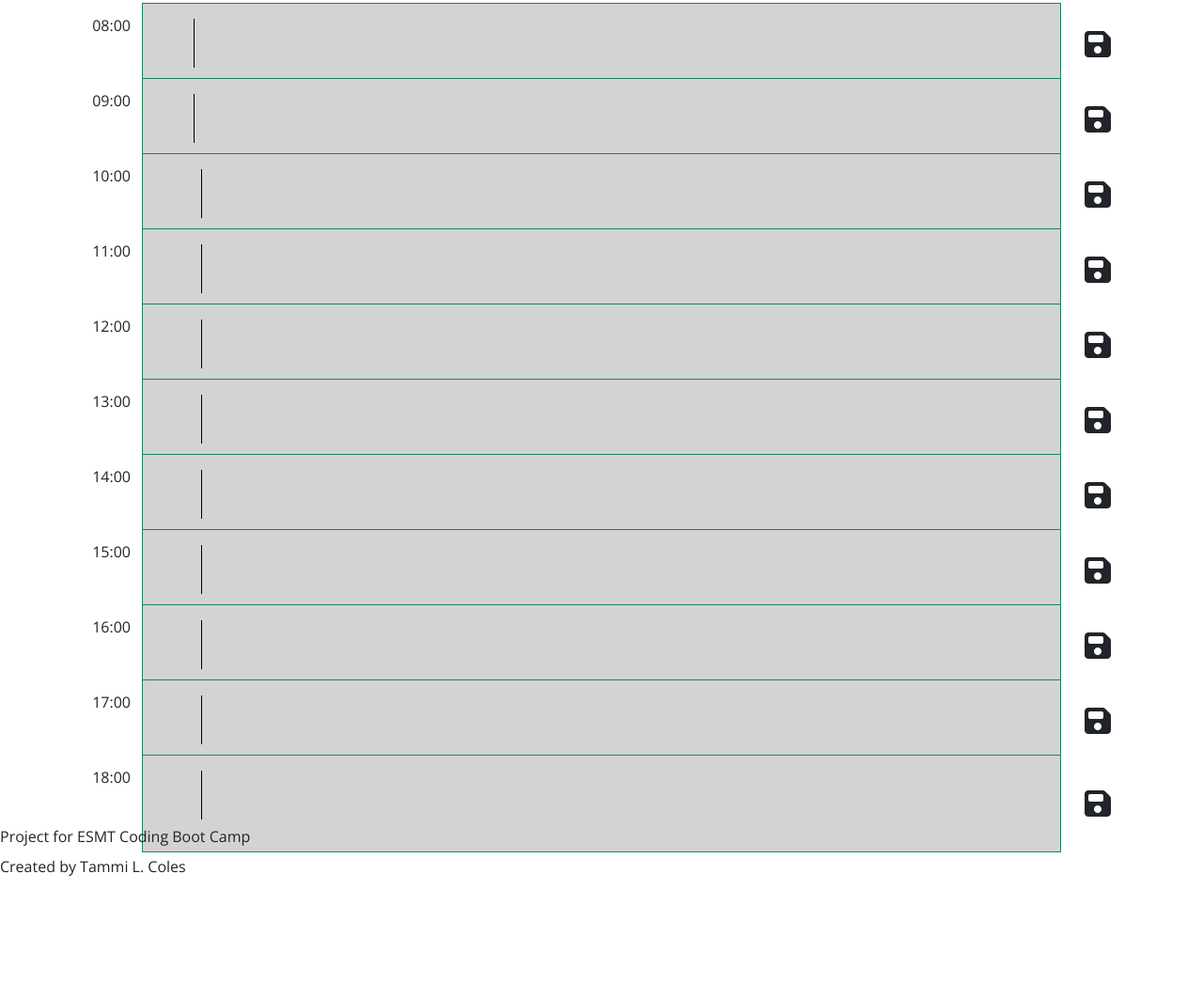
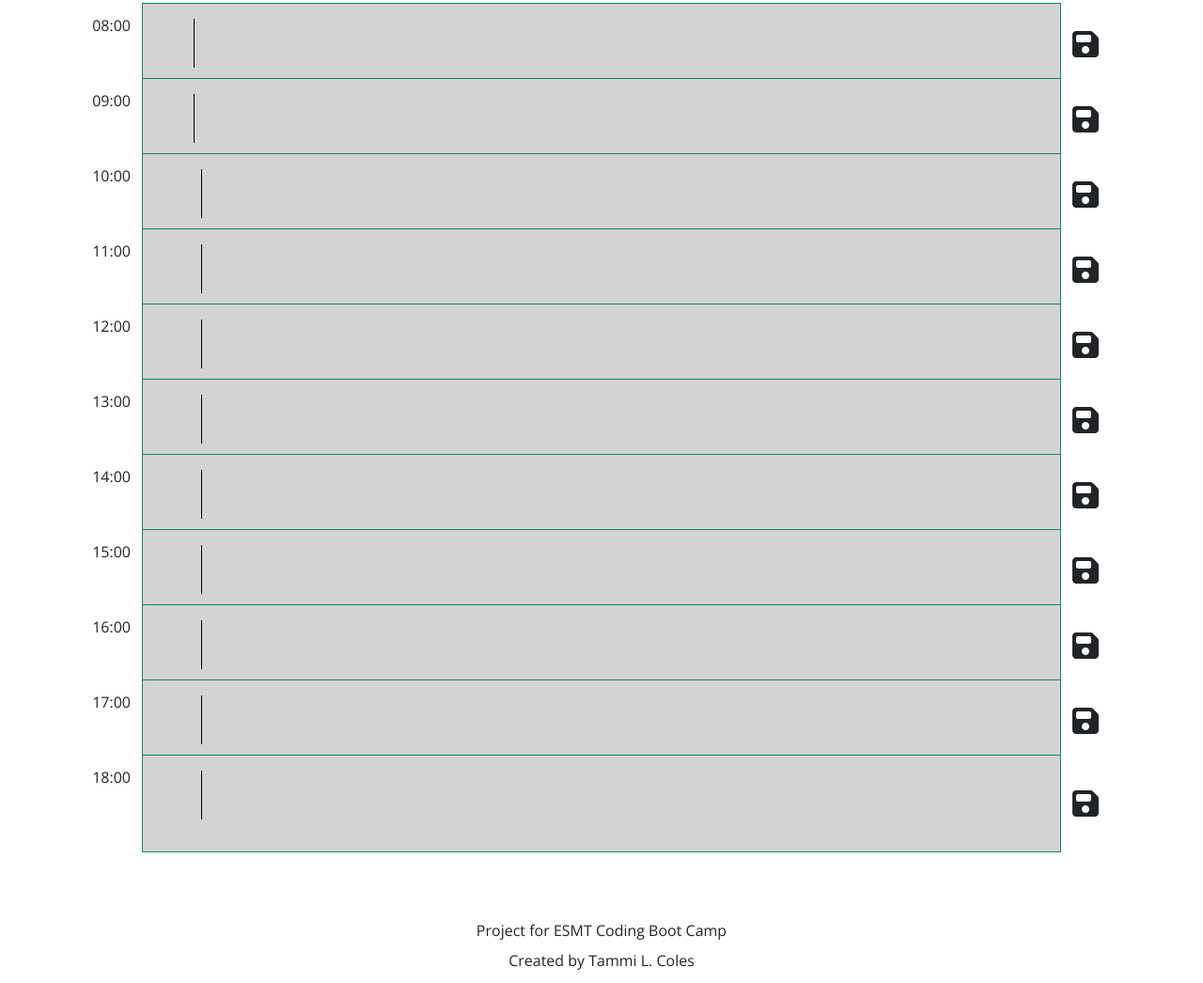
Before and after one commit to tlcoles/05-Challenge-Scheduler, a plain HTML site: page index.html in a window 1280 px wide. Shown: the part 270-1316 px from the top of the page at 94% size. Before the commit the page ends 1216 px from the top, so only its background shows below. Drawn offline with nearby package versions, Linux system fonts and the light colour scheme; a script that the page names is missing.

Commit message:
Remove bootstrap button style, tidy up

```diff
--- a/assets/css/style.css
+++ b/assets/css/style.css
@@ -3,7 +3,7 @@
     --white: #ffffff;
     --gray: #d3d3d3;
     --orange: #ff6961;
-    --green: #77dd77;
+    --green: #e6ffe6;
     --blue: #06AED5;
 }
 
@@ -11,6 +11,20 @@ body {
     font-family: 'Open Sans', sans-serif;
     font-size: 16px;
     line-height: 1;
+  }
+
+.btn, button, input[type="submit"], input[type="reset"] {
+    background: none;
+    color: inherit;
+    border: none;
+    padding: 0;
+    font: inherit;
+    cursor: pointer;
+    outline: inherit;
+  }
+
+  .add-event {
+    all:unset;
   }
 
   .row div:nth-child(2) {
@@ -63,14 +77,23 @@ body {
   }
 
   .saveBtn {
-    border-left: 1px solid var(--black);
+/*     border-left: 1px solid var(--black);
     border-top-right-radius: 15px;
     border-bottom-right-radius: 15px;
     background-color: var(--blue);
-    color: white;
+    color: white; */
+    border: none !important;
+    padding: 0  !important;
+    text-align: left  !important;
+    width: 100%  !important;
   }
 
   .saveBtn i:hover {
-    font-size: 20px;
     transition: all .3s ease-in-out;
   }
+
+  footer {
+    clear: both;
+    margin-top: 100px;
+    text-align: center;
+  }
```
